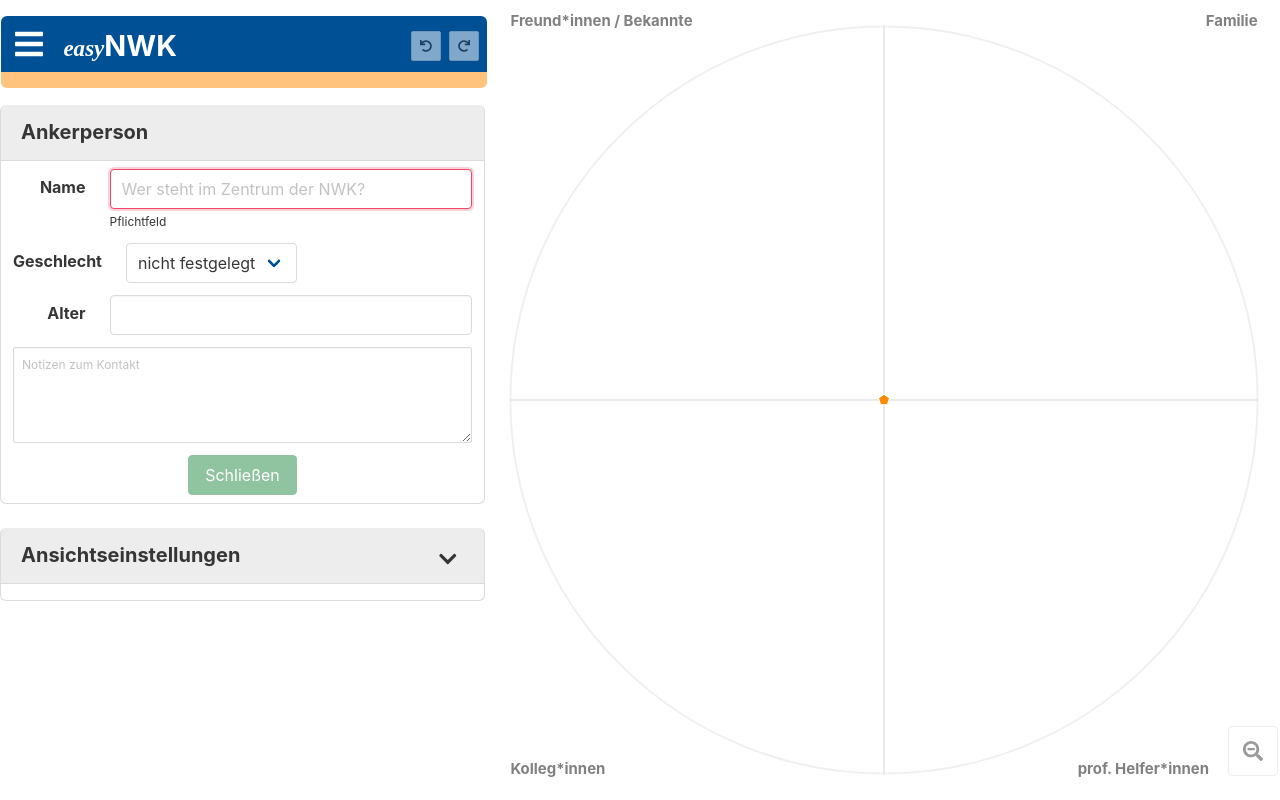
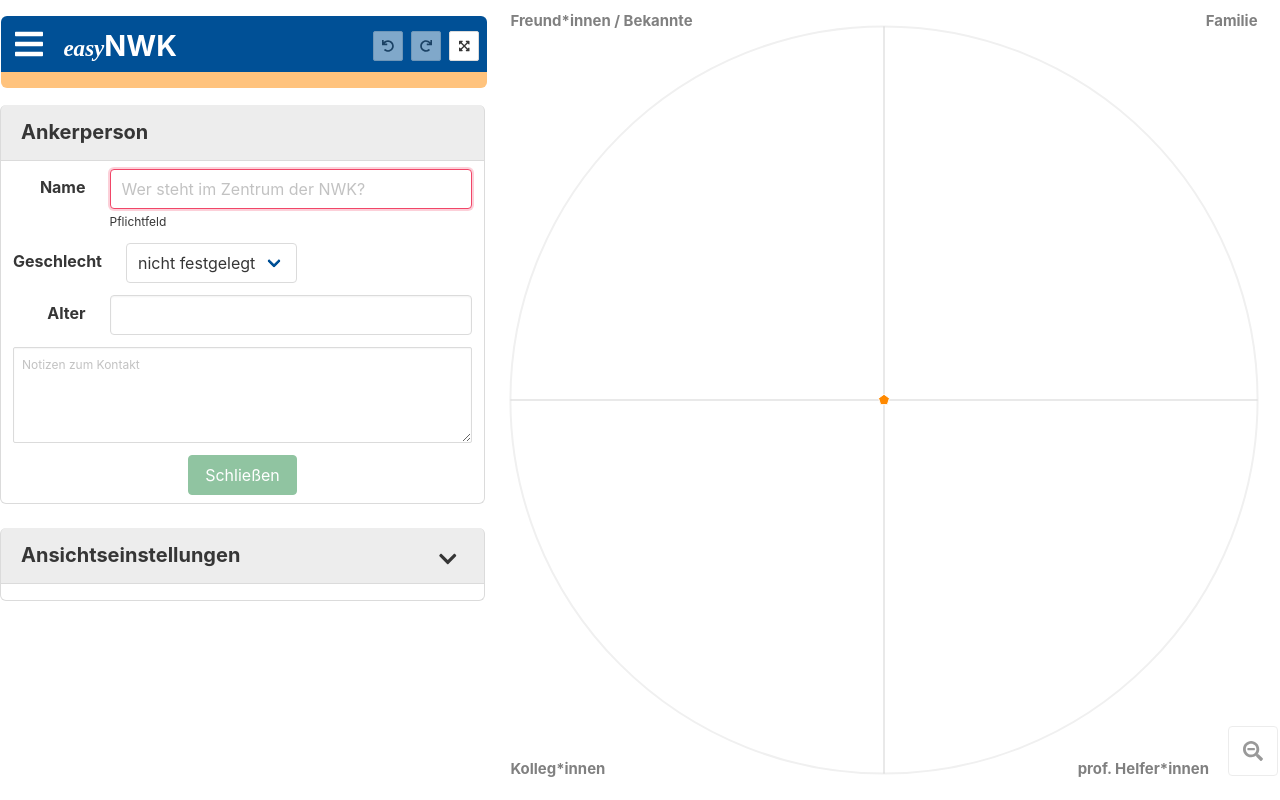
Before and after one commit to fhstp/easynwk-web, a Vue app: page / in a window 1280 px wide. Built offline with nearby package versions, Linux system fonts and the light colour scheme.

Commit message:
button to toggle fullscreen in Undo component #137
using HTML5 fullscreen API <https://fullscreen.spec.whatwg.org/>

```diff
--- a/src/components/UndoRedo.vue
+++ b/src/components/UndoRedo.vue
@@ -20,11 +20,23 @@
         <font-awesome-icon icon="redo" />
       </span>
     </button>
+    <button
+      class="button is-small"
+      title="Vollbildmodus"
+      @click="fullScreen"
+      :v-if="canFullscreen"
+    >
+      <span class="icon">
+        <font-awesome-icon
+          :icon="isFullScreen ? 'compress-arrows-alt' : 'expand-arrows-alt'"
+        />
+      </span>
+    </button>
   </div>
 </template>
 
 <script lang="ts">
-import { defineComponent, computed } from "vue";
+import { defineComponent, computed, ref } from "vue";
 import { useStore } from "@/store";
 
 export default defineComponent({
@@ -39,11 +51,34 @@ export default defineComponent({
       return store.state.unredo && store.state.unredo.redoCount > 0;
     });
 
+    const isFullScreen = ref(false);
+
     return {
       canUndo,
       canRedo,
       undo: () => store.commit("unredo/undo"),
       redo: () => store.commit("unredo/redo"),
+      isFullScreen,
+      canFullscreen: () => document.fullscreenEnabled,
+      fullScreen: () => {
+        if (
+          window.innerWidth == screen.width &&
+          window.innerHeight == screen.height
+        ) {
+          console.log("from full");
+          document.exitFullscreen().then(() => {
+            isFullScreen.value = false;
+          });
+        } else {
+          console.log("to full");
+          const elem = document.documentElement;
+          if (elem.requestFullscreen) {
+            elem.requestFullscreen().then(() => {
+              isFullScreen.value = true;
+            });
+          }
+        }
+      },
     };
   },
 });
--- a/src/main.ts
+++ b/src/main.ts
@@ -35,6 +35,8 @@ import {
   // faRedoAlt,
   faUndo,
   faRedo,
+  faExpandArrowsAlt,
+  faCompressArrowsAlt,
   faChartBar,
   faUserSecret,
   faRss,
@@ -75,6 +77,8 @@ library.add(
   // faRedoAlt,
   faUndo,
   faRedo,
+  faExpandArrowsAlt,
+  faCompressArrowsAlt,
   faChartBar,
   faUserSecret,
   faRss,
```
